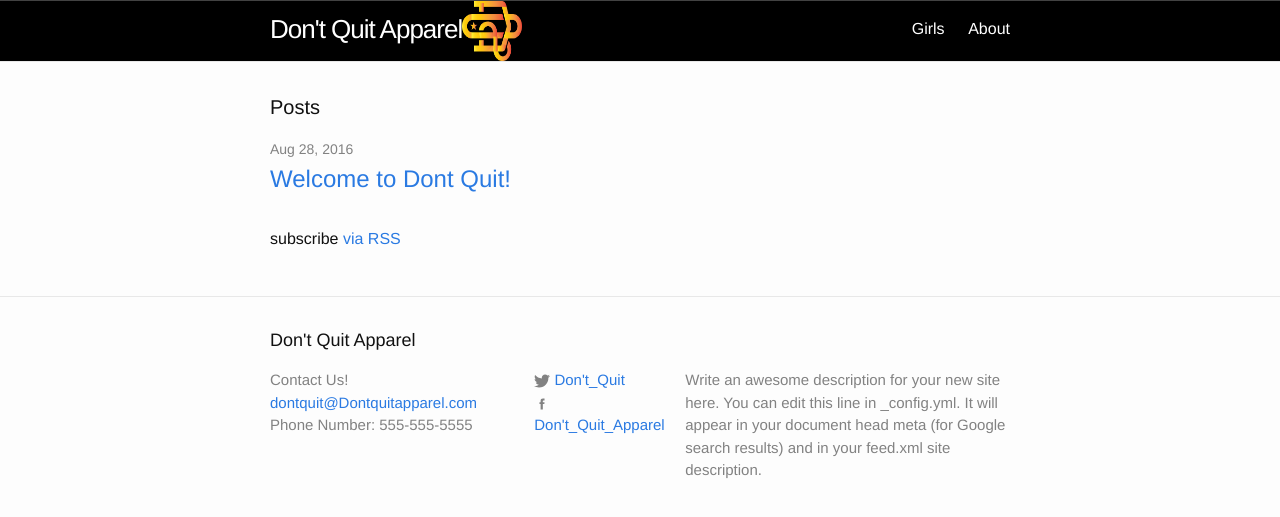
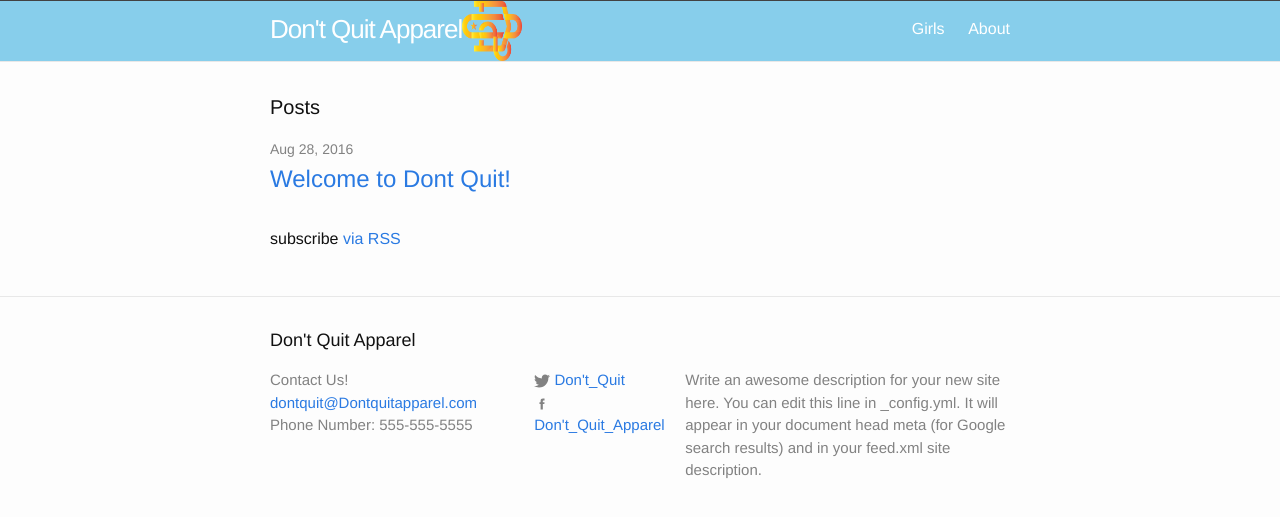
Before and after one commit to cbrancato96/DontQuitApparel, a Jekyll site: the page built from index.html, in a window 1280 px wide. Shown: the top 517 px of the page. Built offline with Jekyll 4.4.1, drawn with Linux system fonts in a browser that asks for light colours.

Commit message:
Update _layout.scss

```diff
--- a/_sass/_layout.scss
+++ b/_sass/_layout.scss
@@ -5,7 +5,7 @@
     border-top: 1px solid $grey-color-dark;
     border-bottom: 1px solid $grey-color-light;
     min-height: 56px;
-    background-color: black;
+    background-color: #87CEEB;
     // Positioning context for the mobile navigation icon
     position: relative;
 }
```
